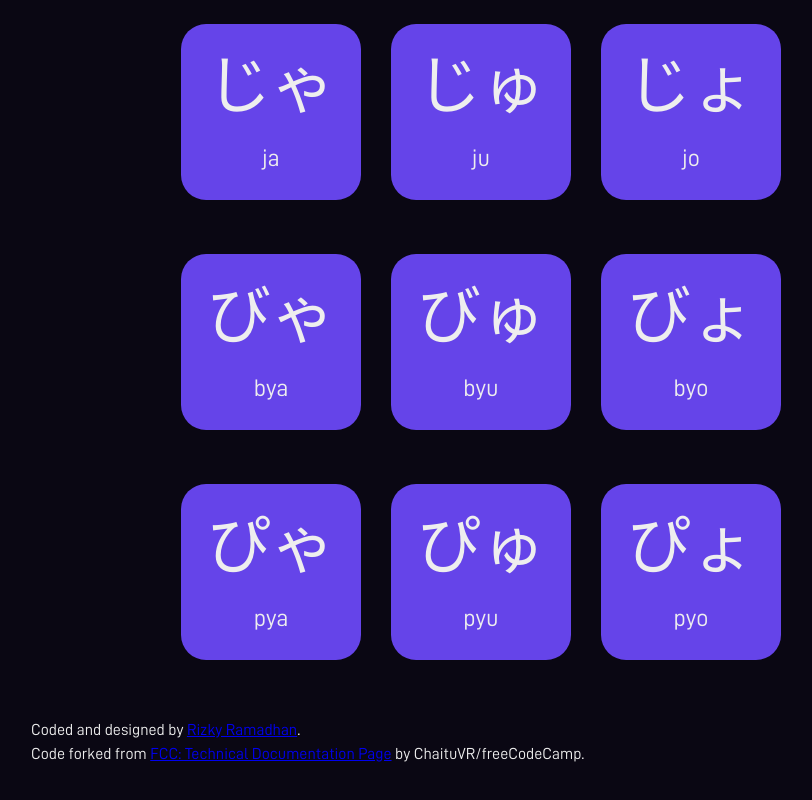
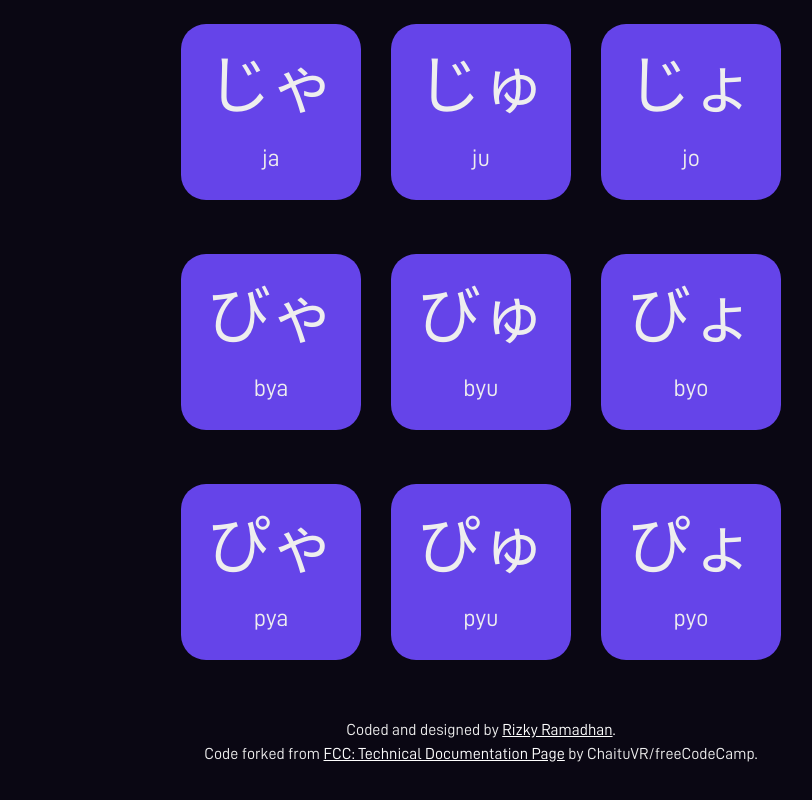
Before and after one commit to risesia/japanref, a plain HTML site: page index.html in a window 1280 px wide. Shown: the part 6000-6800 px from the top of the page, without its empty margins (447-1259 px from the left). Drawn offline with Linux system fonts and the light colour scheme.

Commit message:
experimenting #2

```diff
--- a/index.html
+++ b/index.html
@@ -518,9 +518,9 @@
                 </div>
             </div>
         </section>
-        <p>
-            Coded and designed by <a href="https://github.com/risesia">Rizky Ramadhan</a>.<br>
-            Code forked from <a href="https://codepen.io/freeCodeCamp/full/NdrKKL" target="_blank">FCC: Technical Documentation Page</a>
+        <p style="text-align: center;" >
+            Coded and designed by <a style="color: #fff;" href="https://github.com/risesia">Rizky Ramadhan</a>.<br>
+            Code forked from <a style="color: #fff;" href="https://codepen.io/freeCodeCamp/full/NdrKKL" target="_blank">FCC: Technical Documentation Page</a>
             by ChaituVR/freeCodeCamp.
         </p>
     </main>
```
